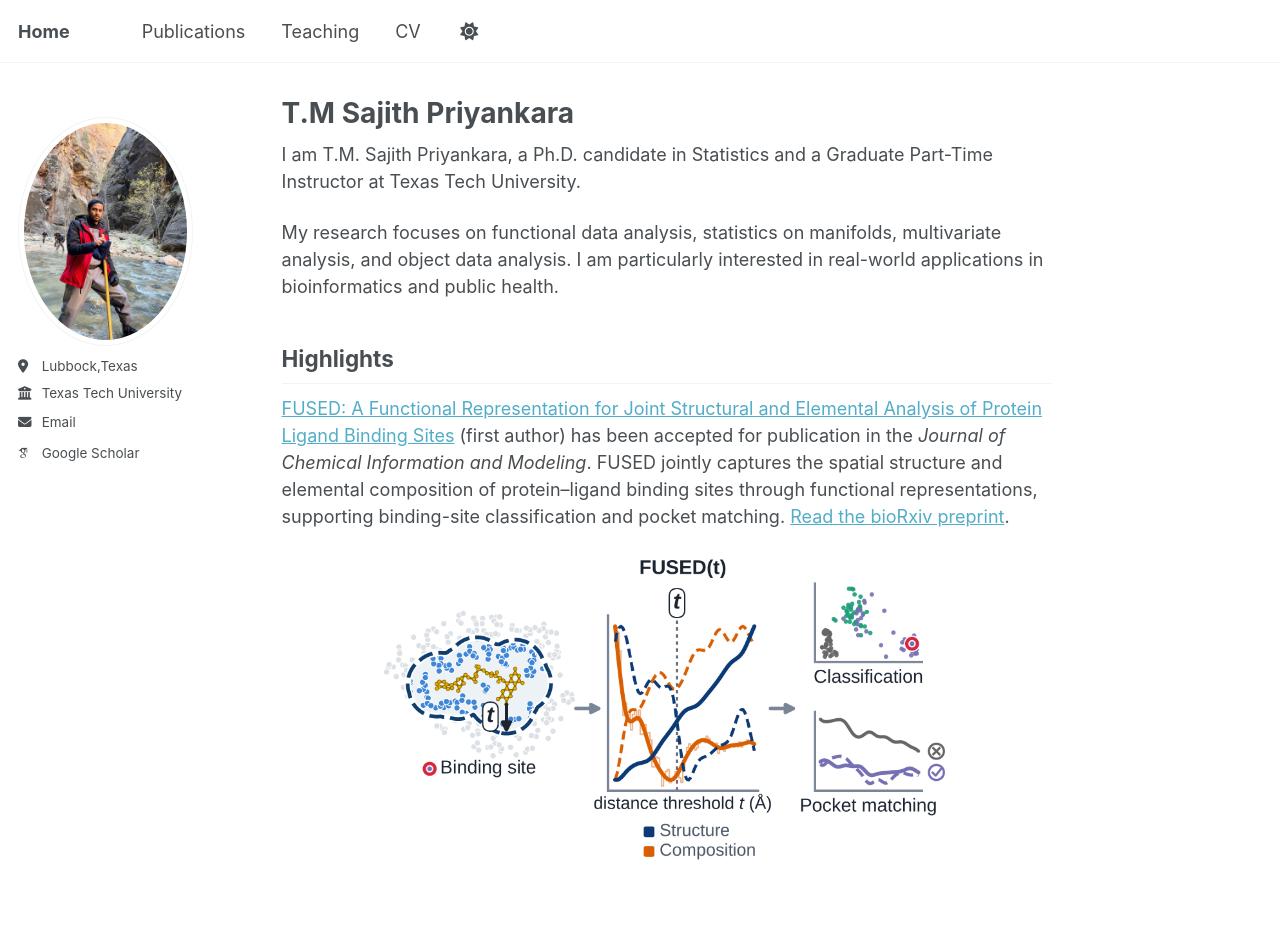
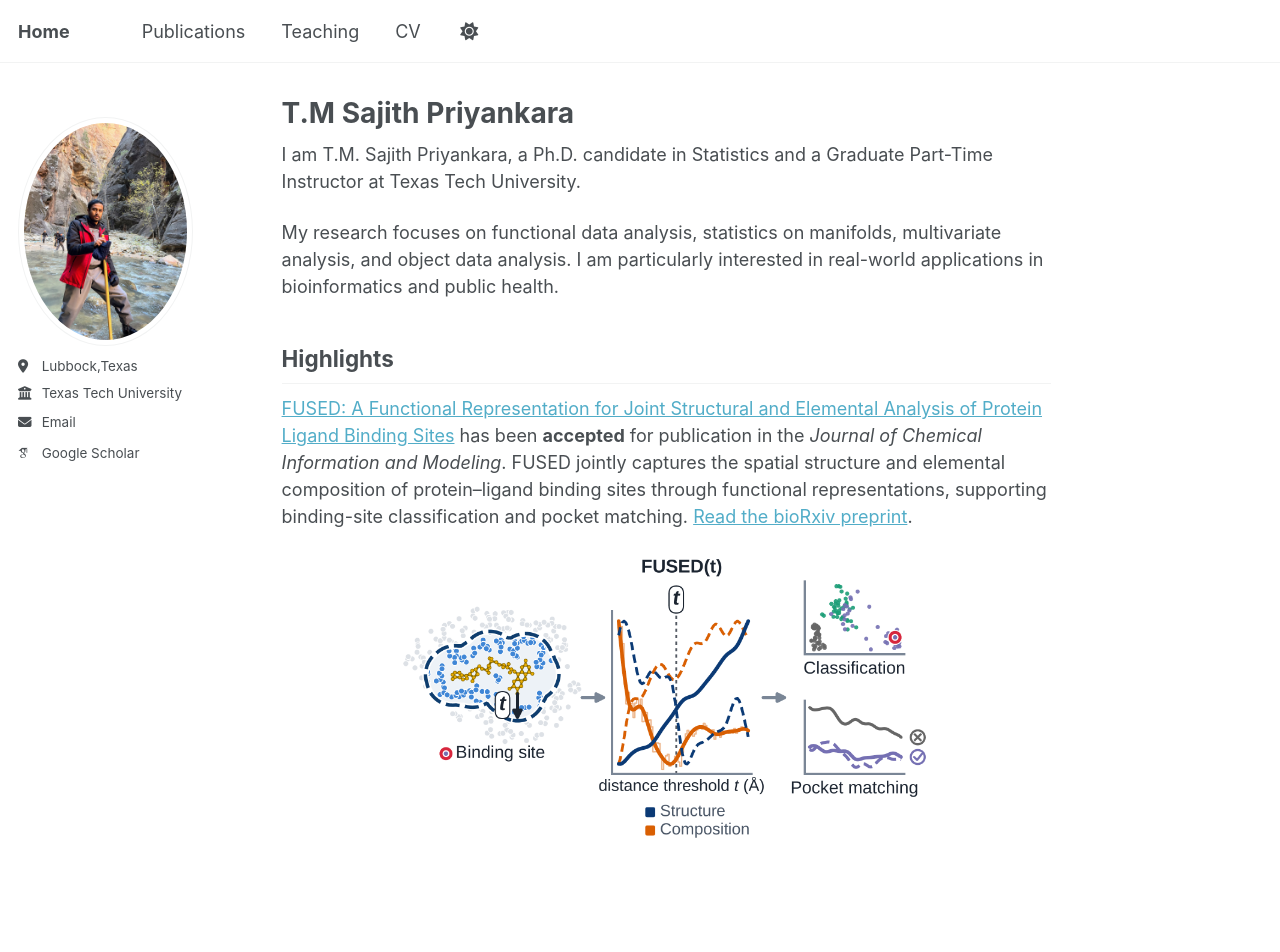
Before and after one commit to tmspriyankara/tmspriyankara.github.io, a Jekyll site: the page built from _pages/about.md, in a window 1280 px wide and 1369 px high. Shown: the top 952 px of the window. Built offline with Jekyll 4.4.1, drawn with Linux system fonts in a browser that asks for light colours; some web fonts are replaced.

Commit message:
Emphasize acceptance and refine homepage figure size

```diff
--- a/_pages/about.md
+++ b/_pages/about.md
@@ -13,8 +13,8 @@ My research focuses on functional data analysis, statistics on manifolds, multiv
 
 ## Highlights
 
-[FUSED: A Functional Representation for Joint Structural and Elemental Analysis of Protein Ligand Binding Sites](/publication/fused-functional-representation) (first author) has been accepted for publication in the *Journal of Chemical Information and Modeling*. FUSED jointly captures the spatial structure and elemental composition of protein–ligand binding sites through functional representations, supporting binding-site classification and pocket matching. [Read the bioRxiv preprint](https://doi.org/10.64898/2026.07.10.737806).
+[FUSED: A Functional Representation for Joint Structural and Elemental Analysis of Protein Ligand Binding Sites](/publication/fused-functional-representation) has been **accepted** for publication in the *Journal of Chemical Information and Modeling*. FUSED jointly captures the spatial structure and elemental composition of protein–ligand binding sites through functional representations, supporting binding-site classification and pocket matching. [Read the bioRxiv preprint](https://doi.org/10.64898/2026.07.10.737806).
 
 <a href="{{ '/files/FUSED_TOC_graphic_highlight_blacklabel.pdf' | relative_url }}" aria-label="View the FUSED graphical abstract as a PDF">
-  <img src="{{ '/images/FUSED_TOC_graphic_highlight_blacklabel.png' | relative_url }}" alt="FUSED represents protein–ligand binding site structure and composition as functions of distance threshold for classification and pocket matching." width="1800" height="970" style="display: block; width: 100%; max-width: 580px; height: auto; margin: 1rem auto;" loading="lazy">
+  <img src="{{ '/images/FUSED_TOC_graphic_highlight_blacklabel.png' | relative_url }}" alt="FUSED represents protein–ligand binding site structure and composition as functions of distance threshold for classification and pocket matching." width="1800" height="970" style="display: block; width: 100%; max-width: 540px; height: auto; margin: 1rem auto;" loading="lazy">
 </a>
```
